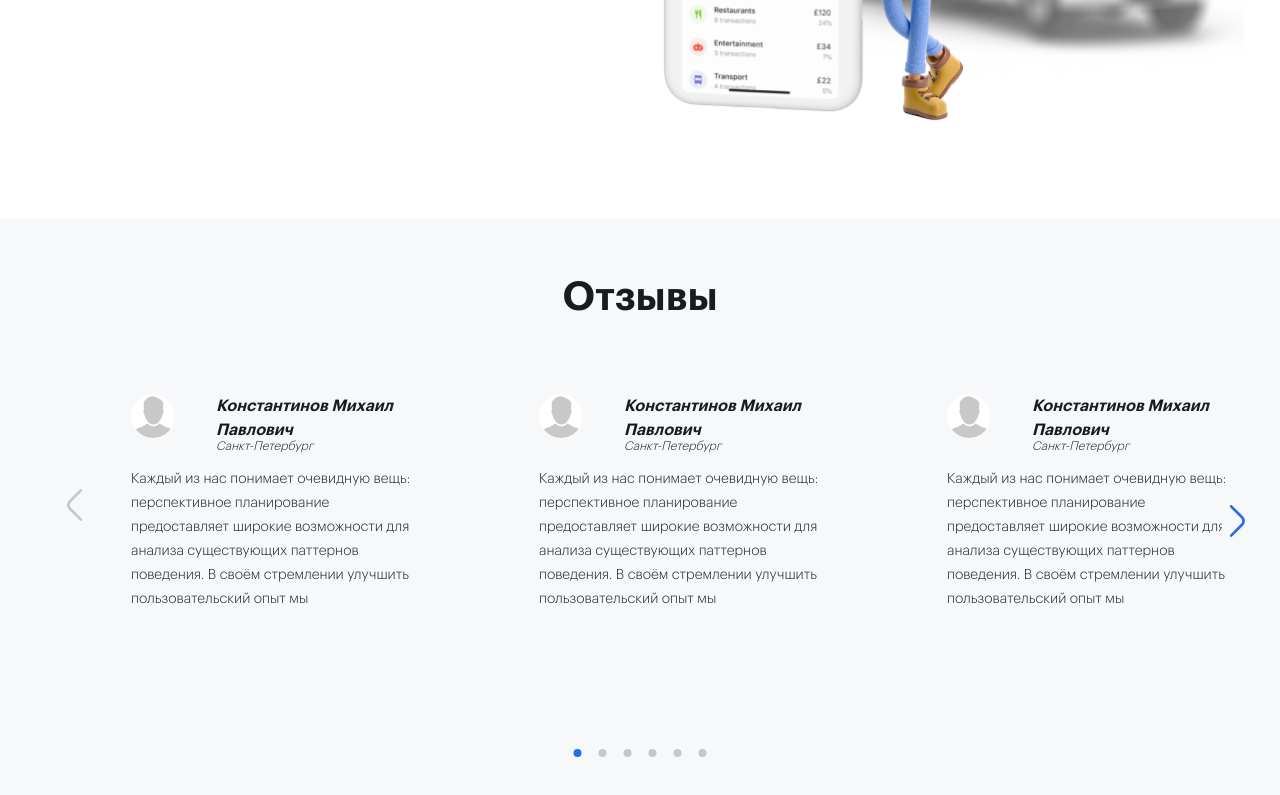
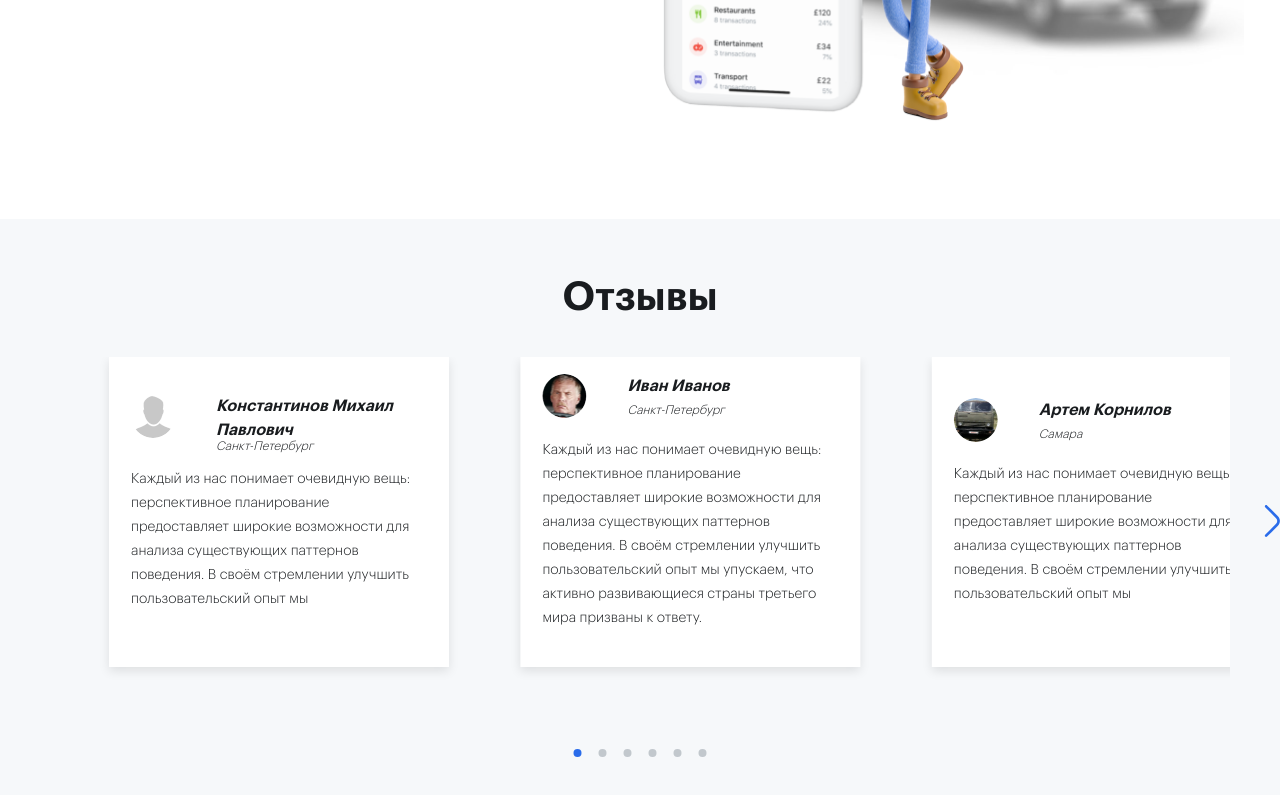
Before and after one commit to Illbeblack/test_task, a website built with webpack: page src/index.html in a window 1280 px wide. Shown: the part 1525-2320 px from the top of the page. Built offline with nearby package versions, Linux system fonts and the light colour scheme.

Commit message:
fix: add shadows and backround for slides, fix sizes

```diff
--- a/src/index.html
+++ b/src/index.html
@@ -149,18 +149,19 @@
               <div class="review">
                 <address class="review__author">
                   <img
-                    src="./img/user-1.png"
+                    src="./img/user-2.png"
                     alt="Фото пользователя"
                     class="review__photo"
                   />
-                  <h6 class="review__name">Константинов Михаил Павлович</h6>
+                  <h6 class="review__name">Иван Иванов</h6>
                   <p class="review__location">Санкт-Петербург</p>
                 </address>
                 <blockquote class="review__text">
                   Каждый из нас понимает очевидную вещь: перспективное
                   планирование предоставляет широкие возможности для анализа
                   существующих паттернов поведения. В своём стремлении улучшить
-                  пользовательский опыт мы
+                  пользовательский опыт мы упускаем, что активно развивающиеся
+                  страны третьего мира призваны к ответу.
                 </blockquote>
               </div>
             </div>
@@ -168,12 +169,12 @@
               <div class="review">
                 <address class="review__author">
                   <img
-                    src="./img/user-1.png"
+                    src="./img/user-3.png"
                     alt="Фото пользователя"
                     class="review__photo"
                   />
-                  <h6 class="review__name">Константинов Михаил Павлович</h6>
-                  <p class="review__location">Санкт-Петербург</p>
+                  <h6 class="review__name">Артем Корнилов</h6>
+                  <p class="review__location">Самара</p>
                 </address>
                 <blockquote class="review__text">
                   Каждый из нас понимает очевидную вещь: перспективное
--- a/src/index.js
+++ b/src/index.js
@@ -58,7 +58,7 @@ disableButton();
 
 const moveToSlide = function (slide) {
   slides.forEach(
-    (s, index) => (s.style.transform = `translateX(${(index - slide) * 120}%)`)
+    (s, index) => (s.style.transform = `translateX(${(index - slide) * 121}%)`)
   );
 };
 
--- a/src/styles.css
+++ b/src/styles.css
@@ -278,6 +278,7 @@ html {
 }
 
 .thirdSection {
+  max-width: 125rem;
   display: flex;
   flex-direction: column;
   gap: 3.2rem;
@@ -314,6 +315,9 @@ html {
   align-items: center;
   justify-content: center;
 
+  background-color: var(--color-white);
+  box-shadow: 0 0.4rem 1rem rgba(0, 0, 0, 0.1);
+
   transition: transform 1s;
 }
 
@@ -330,12 +334,12 @@ html {
 }
 
 .slider__btn--left {
-  left: 2%;
+  left: -5%;
   transform: translate(-50%, -50%);
 }
 
 .slider__btn--right {
-  right: -2%;
+  right: -5%;
   transform: translate(50%, -50%);
   transform: rotate(180deg);
 }
```
Also changed, not shown: dist/assets/19625eaecf385ecd7afa.png (added), dist/assets/ca9b64b2d5a1e0c7de82.png (added), dist/index.html, 8 other files.
